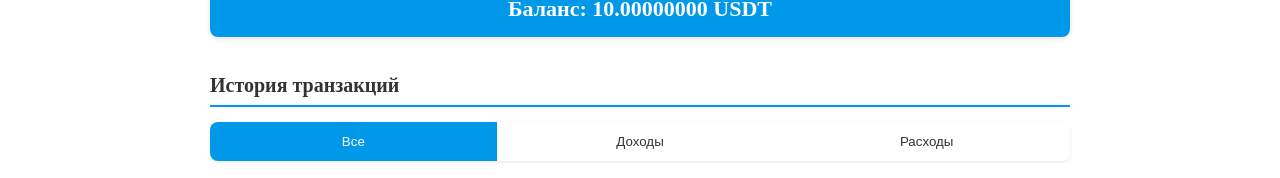
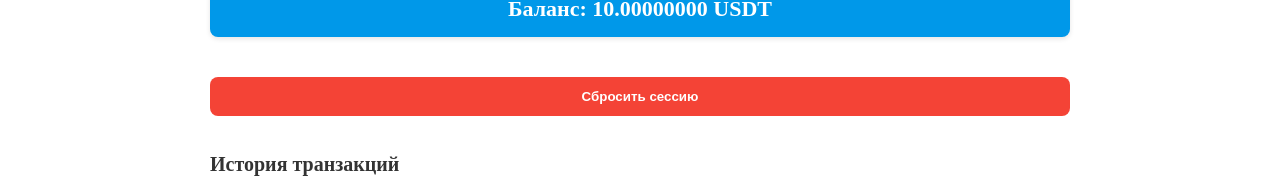
Before and after one commit to bohatko/tma, a React (Vite) app: page /#/mining in a window 1280 px wide. Both pictures are taken after a click on the element "Профиль". Shown: the part 189-367 px from the top of the page. Built offline with nearby package versions, Linux system fonts and the light colour scheme.

Commit message:
Добавлена кнопка сброса сессии в профиле

```diff
--- a/src/context/AppContext.tsx
+++ b/src/context/AppContext.tsx
@@ -17,7 +17,8 @@ type AppAction =
   | { type: 'UPDATE_RENTED_SERVER'; payload: RentedServer }
   | { type: 'ADD_TRANSACTION'; payload: Transaction }
   | { type: 'SET_LOADING'; payload: boolean }
-  | { type: 'LOAD_STATE' };
+  | { type: 'LOAD_STATE' }
+  | { type: 'RESET_STATE' };
 
 // Начальное состояние
 const initialState: AppState = {
@@ -78,6 +79,31 @@ const appReducer = (state: AppState, action: AppAction): AppState => {
         balance,
         rentedServers: parsedRentedServers,
         transactions: parsedTransactions
+      };
+
+    case 'RESET_STATE':
+      // Очищаем localStorage
+      localStorage.setItem('balance', '10');
+      localStorage.setItem('rentedServers', JSON.stringify([]));
+      localStorage.setItem('transactions', JSON.stringify([{
+        id: Date.now().toString(),
+        type: 'INCOME',
+        amount: 10,
+        description: 'Начальный бонус',
+        timestamp: new Date()
+      }]));
+
+      // Возвращаем начальное состояние
+      return {
+        ...initialState,
+        balance: 10,
+        transactions: [{
+          id: Date.now().toString(),
+          type: 'INCOME',
+          amount: 10,
+          description: 'Начальный бонус',
+          timestamp: new Date()
+        }]
       };
 
     default:
--- a/src/pages/Profile.tsx
+++ b/src/pages/Profile.tsx
@@ -215,10 +215,31 @@ const Balance = styled.div`
   width: 100%;
 `;
 
+const ResetButton = styled.button`
+  background-color: #f44336;
+  color: white;
+  border: none;
+  padding: 12px 24px;
+  border-radius: 8px;
+  font-weight: 600;
+  cursor: pointer;
+  width: 100%;
+  margin: 20px 0;
+  transition: opacity 0.2s;
+
+  &:hover {
+    opacity: 0.9;
+  }
+
+  &:active {
+    transform: scale(0.98);
+  }
+`;
+
 type TransactionTabType = 'all' | 'income' | 'expense';
 
 const Profile: React.FC = () => {
-  const { state } = useAppContext();
+  const { state, dispatch } = useAppContext();
   const [showNotification, setShowNotification] = useState<boolean>(false);
   const [notificationMessage, setNotificationMessage] = useState<string>('');
   const [notificationType, setNotificationType] = useState<'success' | 'error'>('success');
@@ -250,6 +271,14 @@ const Profile: React.FC = () => {
     return true;
   });
 
+  // Функция сброса сессии
+  const handleReset = () => {
+    if (window.confirm('Вы уверены, что хотите сбросить все данные? Это действие нельзя отменить.')) {
+      dispatch({ type: 'RESET_STATE' });
+      showNotificationMessage('Сессия успешно сброшена', 'success');
+    }
+  };
+
   return (
     <ProfileContainer>
       <Notification
@@ -264,7 +293,9 @@ const Profile: React.FC = () => {
         Баланс: {state.balance.toFixed(8)} USDT
       </Balance>
 
-
+      <ResetButton onClick={handleReset}>
+        Сбросить сессию
+      </ResetButton>
 
       <ProfileSection>
         <SectionTitle>История транзакций</SectionTitle>
```
